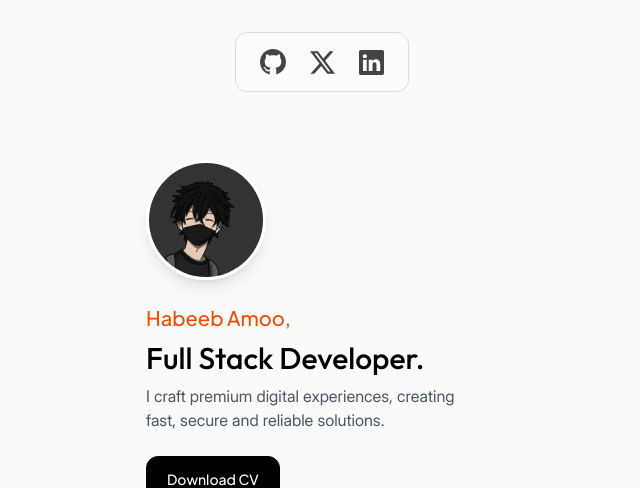
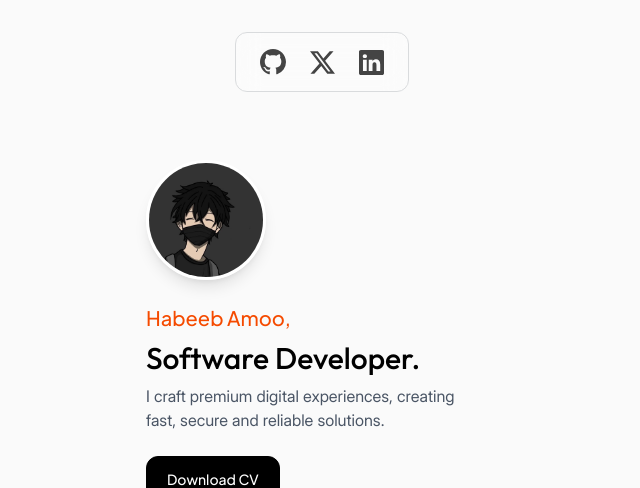
Before and after one commit to Habeebamoo/Portfolio, a React (Vite) app: page / in a window 1280 px wide. Shown: the top 488 px of the page, without its empty margins (318-958 px from the left). Built offline with nearby package versions, Linux system fonts and the light colour scheme.

Commit message:
added animation to hero section

```diff
--- a/package.json
+++ b/package.json
@@ -13,10 +13,10 @@
     "@reduxjs/toolkit": "^2.9.0",
     "@tailwindcss/vite": "^4.1.13",
     "aos": "^2.3.4",
+    "framer-motion": "^12.26.2",
     "react": "^19.1.1",
     "react-dom": "^19.1.1",
     "react-icons": "^5.5.0",
-    "react-redux": "^9.2.0",
     "react-router": "^7.8.2",
     "tailwindcss": "^4.1.13"
   },
--- a/src/App.tsx
+++ b/src/App.tsx
@@ -5,21 +5,12 @@ import {
   RouterProvider
 } from "react-router"
 
-import Aos from "aos"
-import "aos/dist/aos.css"
-import { useEffect } from "react"
 import Home from "./pages/Home"
 import ProjectLayout from "./layouts/ProjectLayout"
 import MailDrop from "./pages/projects/MailDrop"
 import Flashquiz from "./pages/projects/Flashquiz"
 
 const App = () => {
-  useEffect(() => {
-    Aos.init({
-      duration: 1000,
-    })
-  }, [])
-
   const router = createBrowserRouter(
     createRoutesFromElements(
       <>
--- a/src/components/Hero.tsx
+++ b/src/components/Hero.tsx
@@ -1,4 +1,6 @@
 import avatar from "../assets/anime.jpeg"
+import { motion } from "framer-motion";
+import { heroText } from "../utils/animation";
 
 const Hero = () => {
   const toCv = () => {
@@ -7,13 +9,23 @@ const Hero = () => {
 
   return (
     <section className="px-6 sm:w-[400px] mx-auto pt-40">
-      <div className="h-30 w-30 rounded-full overflow-hidden shadow-lg border-3 border-white" data-aos="slide-down">
+      <div className="h-30 w-30 rounded-full overflow-hidden shadow-lg border-3 border-white">
         <img src={avatar} className="h-full w-full object-cover" />
       </div>
-      <h1 className="text-xl font-jsans text-orange-600 mt-6" data-aos="zoom-in">Habeeb Amoo,</h1>
-      <h1 className="text-3xl font-outfit mt-2" data-aos="zoom-in">Full Stack Developer.</h1>
-      <p className="mt-2 text-gray-600 mb-6 w-[90%] font-inter" data-aos="zoom-in">I craft premium digital experiences, creating fast, secure and reliable solutions.</p>
-      <div data-aos="slide-up">
+
+      <motion.div
+        initial="hidden"
+        animate="show"
+        variants={heroText}
+      >
+        <h1 className="text-xl font-jsans text-orange-600 mt-6" data-aos="zoom-in">Habeeb Amoo,</h1>
+        <h1 className="text-3xl font-outfit mt-2" data-aos="zoom-in">Software Developer.</h1>
+        <p className="mt-2 text-gray-600 mb-6 w-[90%] font-inter" data-aos="zoom-in">
+          I craft premium digital experiences, creating fast, secure and reliable solutions.
+        </p>
+      </motion.div>
+
+      <div>
         <button
           onClick={toCv}
           className="py-3 px-5 bg-black border-1 cursor-pointer border-black text-white text-sm font-jsans rounded-xl active:bg-transparent hover:bg-transparent hover:text-black active:text-black">
--- /dev/null
+++ b/src/utils/animation.ts
@@ -0,0 +1,16 @@
+import type { Variants } from "framer-motion";
+
+const heroText: Variants = {
+  hidden: { opacity: 0, filter: "blur(8px)", y: 20 },
+  show: {
+    opacity: 1,
+    filter: "blur(0px)",
+    y: 0,
+    transition: {
+      duration: 2,
+      ease: "easeInOut"
+    }
+  }
+}
+
+export { heroText }
```
Also changed, not shown: 1 other file (tests, documents, lock files or other folders).
